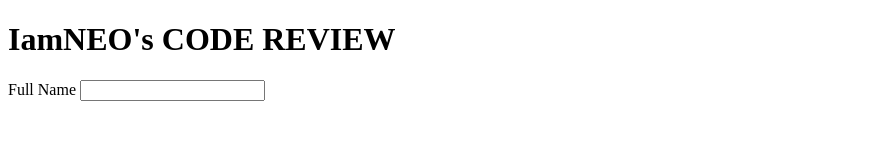
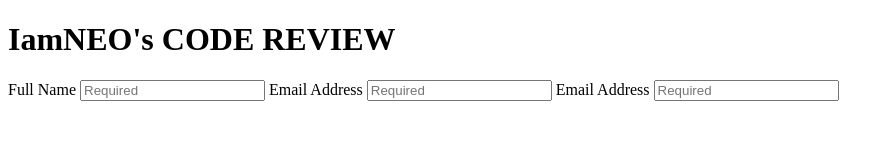
Before and after one commit to iamneo-production/bdcbefddbefea305671553bbaaaabbcbbfefone, a website: page public/index.html in a window 1280 px wide. Shown: the whole page, without its empty margins (0-894 px from the left). Drawn offline with Linux system fonts and the light colour scheme.

Commit message:
Backup Commit

```diff
--- a/public/index.html
+++ b/public/index.html
@@ -15,5 +15,10 @@
 <body>
     <h1>IamNEO's CODE REVIEW</h1>
     <label>Full Name</label>
-    <input type=""
+    <input type="text" id="name" name="user_name" placeholder="Required"required>
+    <label>Email Address</label>
+    <input type="email" id="email" name="user_email" placeholder="Required"required>
+    <label>Email Address</label>
+    <input type="email" id="email" name="user_email" placeholder="Required"required>
+
 </body>
```
